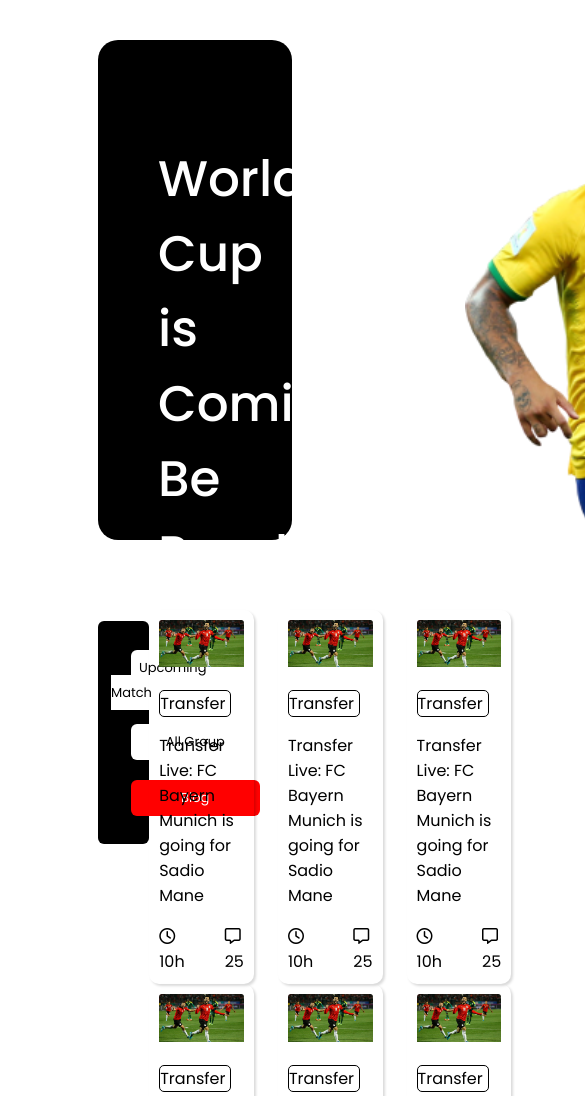
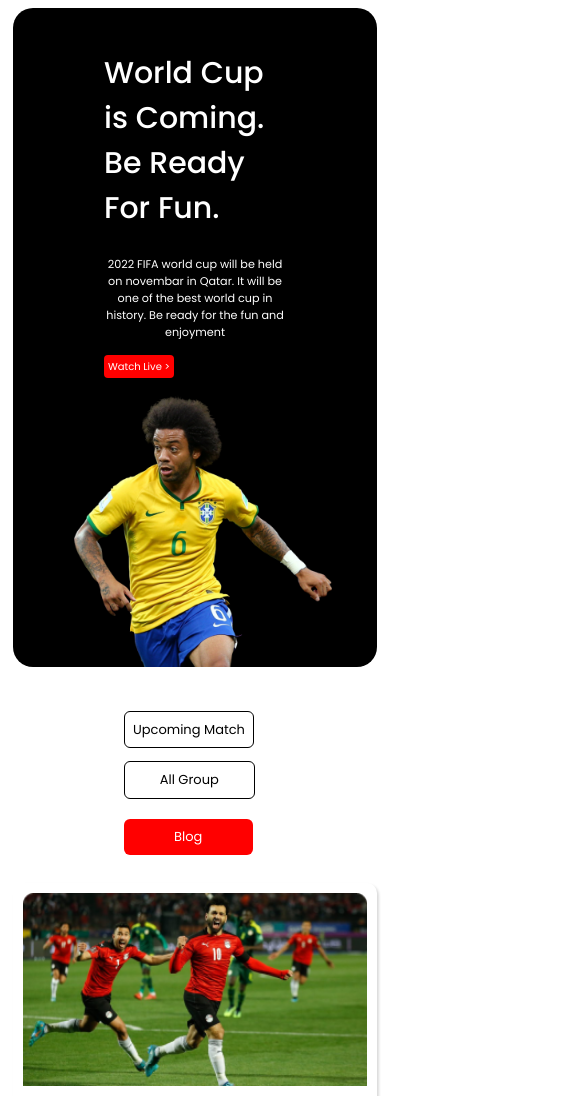
Before and after one commit to AH-Araf/Assignment2, a plain HTML site: page index.html in a window 390 px wide. Shown: the top 1096 px of the page, 585 px wide, since content can reach past the window. Drawn offline with Linux system fonts and the light colour scheme.

Commit message:
Alhamdulillah

```diff
--- a/index.html
+++ b/index.html
@@ -12,7 +12,7 @@
     <section class="one">
         <div class="three">
             <h1 class="five">World Cup is Coming. Be Ready For Fun.</h1>
-            <p>2022 FIFA world cup will be held on novembar in Qatar. It will be one of the best world cup in history. Be ready for the fun and enjoyment</p>
+            <p class="text1">2022 FIFA world cup will be held on novembar in Qatar. It will be one of the best world cup in history. Be ready for the fun and enjoyment</p>
             <a class="two" href="url">Watch Live ></a>
         </div>
         <div>
--- a/style.css
+++ b/style.css
@@ -4,16 +4,18 @@ body{
 }
 .one{
     display: flex;
+    flex-direction: row;
     /* width: 1330px; */
     background-color: black;
     color: white;
-    height: 500px;
+    height: 100%;
     margin-top: 40px;
     margin-right: 90px;
     margin-left: 90px;
     margin-bottom: 70px;
     border-radius: 20px;
 }
+
 .two{
     text-decoration: none;
     color: white;
@@ -27,10 +29,10 @@ body{
 }
 .three{
     width: 50%;
-    padding: 60px;
+    padding: 5%;
 }
 .four{
-    padding-left: 150px;
+    padding-left: 5%;
     height: 100%;
 }
 .five{
@@ -166,3 +168,73 @@ footer ul{
     color: gray;
     text-align: center;
 }
+
+@media only screen and (max-width:688px){
+    .one{
+        flex-direction: column;
+        align-items: center;
+        margin: 5px;
+
+    }
+    .five{
+        font-size: 30px;
+    }
+    .two{
+
+        text-decoration: none;
+        color: white;
+        font-size: 10px;
+        padding: 4px;
+        background-color: red;
+        border-radius: 4px;
+    }
+    .four{
+        display: block;
+        margin-left: auto;
+        margin-right: auto;
+        width: 80%;
+    }
+    .text1{
+        font-size: 70%;
+        color: white;
+        align-items: center;
+    }
+    .eight{
+        flex-direction: column;
+        margin: 5px;
+    }
+    .six{
+        background-color: white;
+        width: 70%;
+        padding-left: 25%;
+
+    }
+    .ten{
+        grid-template-columns: repeat(1,1fr);
+    }
+    .seven{
+            text-decoration: none;
+            color: black;
+            font-size: 13px;
+            padding: 8px;
+            background-color: white;
+            border-radius: 6px;
+            margin: 20px;
+            text-align: center;
+            width: 112.5px;
+            border: 1px solid black;
+    }
+    footer{
+        margin: 0px;
+    }
+    footer ul{
+        flex-direction: column;
+        margin-left: 0%;
+    }
+    footer li{
+        list-style:none;
+        margin-top: 15px;
+
+    }
+
+}
```
